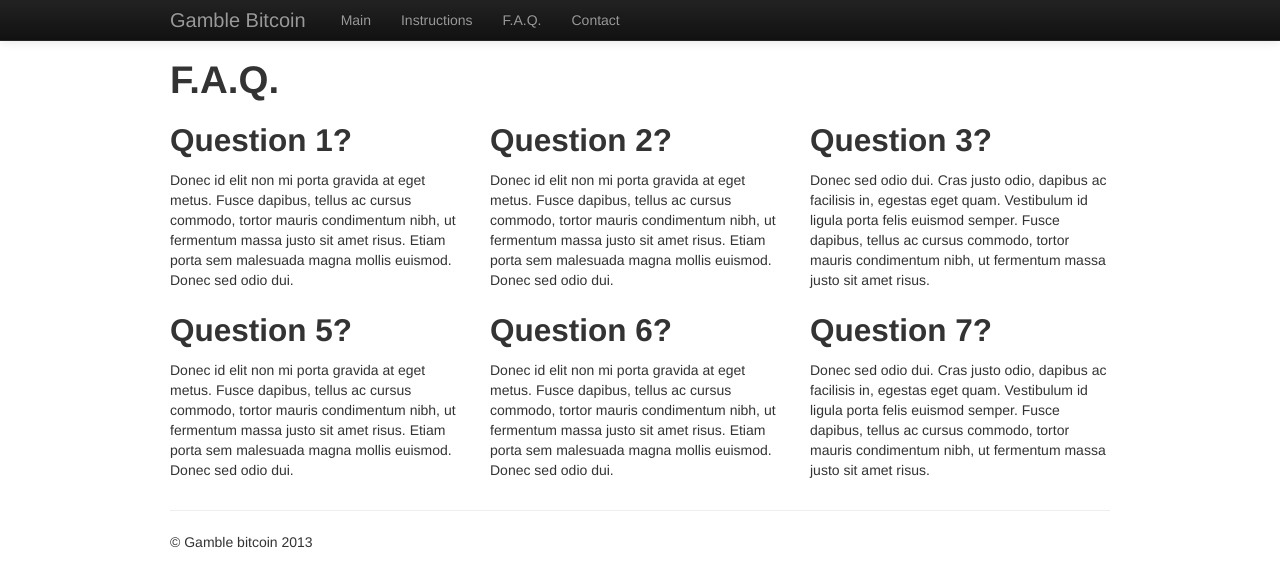
After one commit to GarenaGitHub/bitjeweled, a Python web app: template gamble-bitcoin/templates/faq.html in a window 1280 px wide. The commit adds this page. Shown: the top 587 px of the page. Run offline with Jinja, Linux system fonts and the light colour scheme; the template is opened without the code that fills it, so the values that code supplies are empty; some libraries are stand-ins or nearby versions.

Commit message:
faq, contact

```diff
--- a/gamble-bitcoin/blockchain.py
+++ b/gamble-bitcoin/blockchain.py
@@ -13,7 +13,6 @@ B2S = 100000000
 BLOCKCHAIN_WALLET_GUID = ""
 BLOCKCHAIN_PASSWORD = ""
 CALLBACK_SECRET = ""
-
 
 
 
--- a/gamble-bitcoin/config.py
+++ b/gamble-bitcoin/config.py
@@ -15,6 +15,12 @@ ADDRESS_WINNERS = {
     HEX_ADDRESS:   'abcdef'
 }
 
+ADDRESS_TYPE = {
+    MINOR_ADDRESS: 'Low',
+    MAJOR_ADDRESS: 'High',
+    HEX_ADDRESS:   'Hex'
+}
+
 def calculate_odds(address):
     return len(FULL_ALPHABET) / float(len(ADDRESS_WINNERS[address]))
 def calculate_payout(address):
--- a/gamble-bitcoin/model.py
+++ b/gamble-bitcoin/model.py
@@ -1,7 +1,7 @@
 from google.appengine.ext import db
 import datetime
 from blockchain import satoshi2btc
-from config import ADDRESS_WINNERS
+from config import ADDRESS_WINNERS, ADDRESS_TYPE
 
 PENDING, WIN, LOSS = 0, 1, 2
 RESULTS = [PENDING, WIN, LOSS]
@@ -23,8 +23,9 @@ class Bet(db.Model):
     def to_dict(self):
         d = db.to_dict(self)
         d["timestamp_str"] = self.timestamp.strftime(DATE_FORMAT)
-        d["address_winners"] = ADDRESS_WINNERS.get(self.betting_addr)
+        d["address_winners"] = ",".join(ADDRESS_WINNERS.get(self.betting_addr))
         d["amount_btc"] = satoshi2btc(self.amount)
+        d["type"] = ADDRESS_TYPE[self.betting_addr]
         return d
 
     @classmethod
--- /dev/null
+++ b/gamble-bitcoin/static/js/contact.js
@@ -0,0 +1,6 @@
+$(document).ready(function() {
+
+	var contact = $("#contact");
+	contact.html("asd@asd.com");
+
+});
--- a/gamble-bitcoin/static/js/detail.js
+++ b/gamble-bitcoin/static/js/detail.js
@@ -10,7 +10,8 @@ $(document).ready(function() {
 		pay_tx: "PayTransaction",
 		amount_btc: "Bet amount",
 		bet_block: "Bet block",
-		betting_addr: "Betting address"
+		betting_addr: "Betting address",
+		type: "Bet Type"
 	}
 
 	var pathname = window.location.pathname;
@@ -22,7 +23,7 @@ $(document).ready(function() {
 			for (var property in data.bet) {
 			    if (data.bet.hasOwnProperty(property) && string[property]) {
 			        s += "<strong><div class='span4'>"+ string[property] + ": </div></strong>" +
-			        		"<div class='span4'>" + data.bet[property] + "</div><br />";
+			        		"<div class='span4'>" + (data.bet[property]?data.bet[property]:"-") + "</div><br />";
 			    }
 			}
 			s += "</div>"
--- /dev/null
+++ b/gamble-bitcoin/static/js/faq.js
@@ -0,0 +1,3 @@
+$(document).ready(function() {
+
+});
--- a/gamble-bitcoin/static/js/index.js
+++ b/gamble-bitcoin/static/js/index.js
@@ -22,7 +22,7 @@ $(document).ready(function() {
 				text : data[i].winners + " " + data[i].addr + " ("
 						+ data[i].odds * 100
 						+ "%) / payout multiplier: x"
-						+ data[i].payout.toFixed(5)
+						+ data[i].payout.toFixed(5),
 			})
 
 			ba.appendTo(betting_addresses);
--- /dev/null
+++ b/gamble-bitcoin/templates/faq.html
@@ -0,0 +1,76 @@
+<!DOCTYPE html>
+<html>
+
+<head>
+{% include "templates/head.html" %}
+
+<title>Gamble Bitcoin</title>
+</head>
+
+<body>
+
+	{% include "templates/header.html" %}
+
+	<div class="container">
+		<div class="span12">.</div>
+		<div class="span12">.</div>
+
+		<h1 style="padding-top:50px;">F.A.Q.</h1>
+
+		<div class="row">
+			<div class="span4">
+				<h2>Question 1?</h2>
+				<p>Donec id elit non mi porta gravida at eget metus. Fusce
+					dapibus, tellus ac cursus commodo, tortor mauris condimentum nibh,
+					ut fermentum massa justo sit amet risus. Etiam porta sem malesuada
+					magna mollis euismod. Donec sed odio dui.</p>
+			</div>
+			<div class="span4">
+				<h2>Question 2?</h2>
+				<p>Donec id elit non mi porta gravida at eget metus. Fusce
+					dapibus, tellus ac cursus commodo, tortor mauris condimentum nibh,
+					ut fermentum massa justo sit amet risus. Etiam porta sem malesuada
+					magna mollis euismod. Donec sed odio dui.</p>
+			</div>
+			<div class="span4">
+				<h2>Question 3?</h2>
+				<p>Donec sed odio dui. Cras justo odio, dapibus ac facilisis in,
+					egestas eget quam. Vestibulum id ligula porta felis euismod semper.
+					Fusce dapibus, tellus ac cursus commodo, tortor mauris condimentum
+					nibh, ut fermentum massa justo sit amet risus.</p>
+			</div>
+		</div>
+
+		<div class="row">
+			<div class="span4">
+				<h2>Question 5?</h2>
+				<p>Donec id elit non mi porta gravida at eget metus. Fusce
+					dapibus, tellus ac cursus commodo, tortor mauris condimentum nibh,
+					ut fermentum massa justo sit amet risus. Etiam porta sem malesuada
+					magna mollis euismod. Donec sed odio dui.</p>
+			</div>
+			<div class="span4">
+				<h2>Question 6?</h2>
+				<p>Donec id elit non mi porta gravida at eget metus. Fusce
+					dapibus, tellus ac cursus commodo, tortor mauris condimentum nibh,
+					ut fermentum massa justo sit amet risus. Etiam porta sem malesuada
+					magna mollis euismod. Donec sed odio dui.</p>
+			</div>
+			<div class="span4">
+				<h2>Question 7?</h2>
+				<p>Donec sed odio dui. Cras justo odio, dapibus ac facilisis in,
+					egestas eget quam. Vestibulum id ligula porta felis euismod semper.
+					Fusce dapibus, tellus ac cursus commodo, tortor mauris condimentum
+					nibh, ut fermentum massa justo sit amet risus.</p>
+			</div>
+		</div>
+
+
+		{% include "templates/footer.html" %}
+
+	</div>
+	<!-- /container -->
+
+
+</body>
+</html>
--- a/gamble-bitcoin/templates/header.html
+++ b/gamble-bitcoin/templates/header.html
@@ -12,6 +12,8 @@
 				<ul class="nav">
 					<li {% if name == "index" %}class="active"{% endif %}><a href="/">Main</a></li>
 					<li {% if name == "about" %}class="active"{% endif %}><a href="/about">Instructions</a></li>
+					<li {% if name == "faq" %}class="active"{% endif %}><a href="/faq">F.A.Q.</a></li>
+					<li {% if name == "contact" %}class="active"{% endif %}><a href="/contact">Contact</a></li>
 				</ul>
 			</div>
 			<!--/.nav-collapse -->
--- a/gamble-bitcoin/templates/index.html
+++ b/gamble-bitcoin/templates/index.html
@@ -12,11 +12,11 @@
 	{% include "templates/header.html" %}
 
 	<div class="container">
-		<div class="span12">.</div>
-		<div class="span12">.</div>
 
 		<div class="hero-unit">
-			Betting addresses:
+			Send your bet to one of the following addresses to guess the last
+			digit of the block that will include the transaction in the bitcoin
+			blockchain. <a href="/about">More info.</a><br /><br />
 			<div id="betting_addresses">Loading...</div>
 		</div>
 
```
Also changed, not shown: gamble-bitcoin/templates/contact.html (added, +27 -0 lines).
